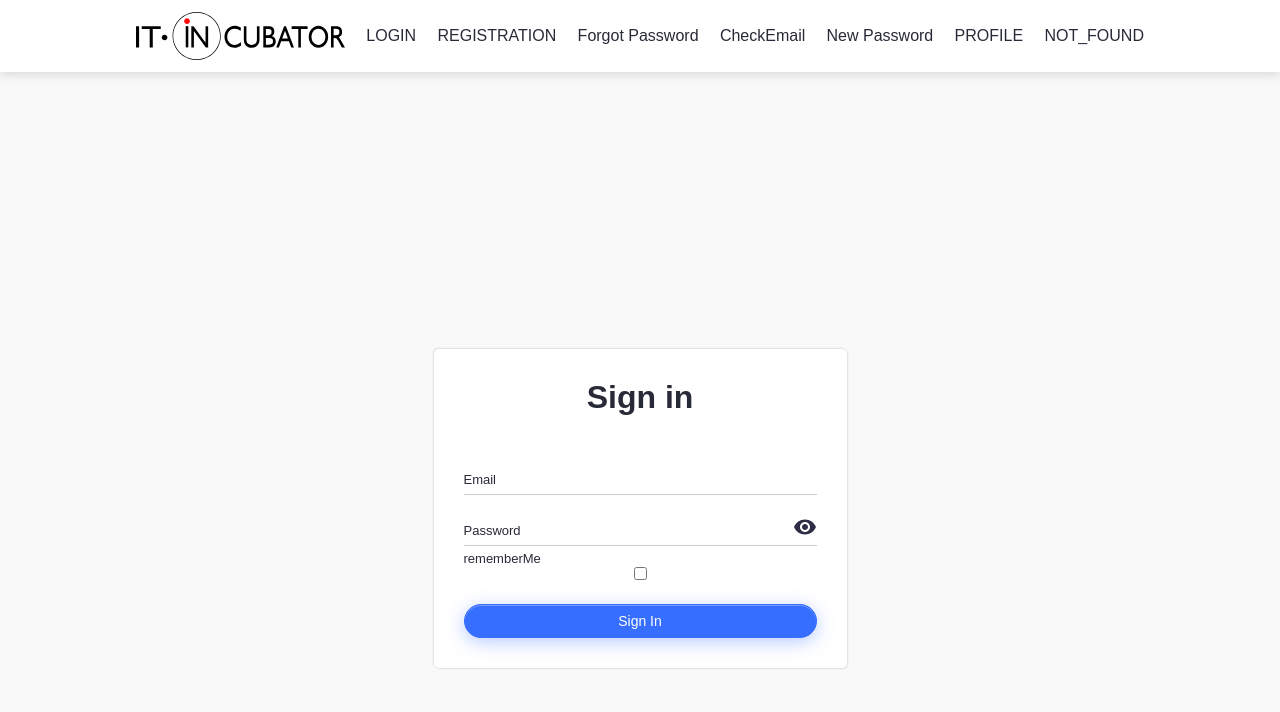
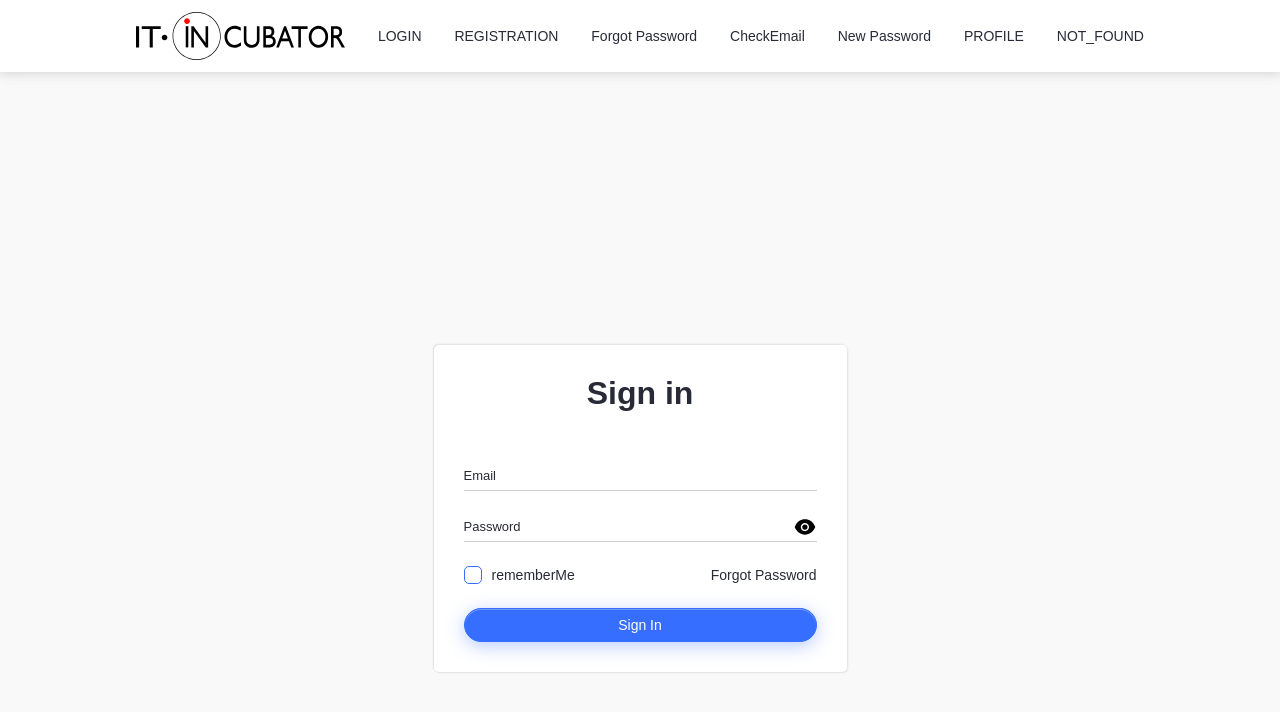
Before and after one commit to vovkahorror/learning-cards, a React (Create React App) app: page /#/login in a window 1280 px wide. Shown: the top 712 px of the page. Built offline with nearby package versions, Linux system fonts and the light colour scheme; no server answers.

Commit message:
add Box Input component & some fixes

```diff
--- a/src/common/components/Input/Input.tsx
+++ b/src/common/components/Input/Input.tsx
@@ -1,99 +1,61 @@
-import React, { useState } from 'react'
+import React, { ForwardedRef, useState, memo, forwardRef } from 'react'
 
-import { ReactComponent as Eye } from '../../../assets/img/eye.svg'
+import { AiFillEye, AiFillEyeInvisible } from 'react-icons/ai'
 
-import { styled } from 'styles/theme'
+import {
+  ButtonTogglePass,
+  Checkbox,
+  CheckIcon,
+  InputContainer,
+  InputSelector,
+  Label,
+} from './input.styled'
 
 type InputPropsType = {
   type: string
   label: string
 }
-const InputContainer = styled.div`
-  position: relative;
-  margin-top: 20px;
-  margin-bottom: 20px;
-`
-const InputSelector = styled.input`
-  box-sizing: border-box;
-  margin: 0;
-  padding: 4px 30px 4px 0px;
-  color: ${props => props.theme.colors.dark};
-  font-size: 14px;
-  line-height: 1.5714285714285714;
-  list-style: none;
-  position: relative;
-  display: inline-block;
-  width: 100%;
-  min-width: 0;
-  background-color: ${props => props.theme.colors.light};
-  background-image: none;
-  border: 0;
-  border-bottom: 1px solid ${props => props.theme.colors.inputBorderColor};
-  border-radius: 0;
-  transition: border-color 0.2s, color 0.2s;
-  &:focus,
-  &:active {
-    border-color: ${props => props.theme.colors.primary};
-    outline: 0;
-  }
-  &:focus + label,
-  &:not(:placeholder-shown) + label {
-    top: -8px;
-  }
-`
-const Label = styled.label`
-  font-size: 13px;
-  font-weight: 400;
-  color: ${props => props.theme.colors.dark};
-  position: absolute;
-  left: 0;
-  top: 50%;
-  transform: translateY(-50%);
-  transition: 0.2s ease-in;
-`
 
-const ButtonTogglePass = styled.button`
-  background: none;
-  border: 0;
-  position: absolute;
-  right: 0;
-  top: 0;
-  width: 24px;
-  height: 24px;
-  cursor: pointer;
-  display: flex;
-  align-items: center;
-  justify-content: center;
-  &:focus,
-  &:active {
-    outline: 0;
-  }
-`
-
-export const Input = React.memo((props: InputPropsType) => {
+export const Input = memo(
+  forwardRef((props: InputPropsType, ref: ForwardedRef<HTMLInputElement>) => {
     const [type, setType] = useState(props.type)
+    const { label, ...rest } = props
     const passViewHandler = () => {
       const newType = type === 'password' ? 'text' : 'password'
 
       setType(newType)
     }
 
-  if (props.type !== 'password') {
+    switch (props.type) {
+      case 'password':
         return (
           <InputContainer>
-        <InputSelector type={type} placeholder={' '} />
+            <InputSelector ref={ref} {...rest} type={type} placeholder={' '} />
             <Label>{props.label}</Label>
+            <ButtonTogglePass onClick={passViewHandler}>
+              {type === 'password' ? (
+                <AiFillEye size={'2rem'} />
+              ) : (
+                <AiFillEyeInvisible size={'2rem'} />
+              )}
+            </ButtonTogglePass>
           </InputContainer>
         )
-  } else {
+      case 'checkbox':
+        return (
+          <Checkbox>
+            <input {...rest} ref={ref} />
+            <CheckIcon />
+            {props.label}
+          </Checkbox>
+        )
+      default:
         return (
           <InputContainer>
-        <InputSelector type={type} placeholder={' '} />
+            <InputSelector {...rest} type={type} ref={ref} placeholder={' '} />
             <Label>{props.label}</Label>
-        <ButtonTogglePass onClick={passViewHandler}>
-          <Eye />
-        </ButtonTogglePass>
           </InputContainer>
         )
     }
   })
+)
--- /dev/null
+++ b/src/common/components/Input/input.styled.ts
@@ -0,0 +1,133 @@
+import { styled, theme } from 'styles/theme'
+
+export const InputContainer = styled.div`
+  position: relative;
+  margin-top: 20px;
+  margin-bottom: 20px;
+`
+export const InputSelector = styled.input`
+  box-sizing: border-box;
+  margin: 0;
+  padding: 4px 30px 4px 0px;
+  color: ${props => props.theme.colors.dark};
+  font-size: 14px;
+  line-height: 1.5714285714285714;
+  list-style: none;
+  position: relative;
+  display: inline-block;
+  width: 100%;
+  min-width: 0;
+  background-color: transparent;
+  background-image: none;
+  border: 0;
+  border-bottom: 1px solid ${props => props.theme.colors.inputBorderColor};
+  border-radius: 0;
+  transition: border-color 0.2s, color 0.2s;
+  z-index: 1;
+
+  &:-webkit-autofill,
+  &:-internal-autofill-selected {
+    background-color: transparent !important;
+  }
+
+  &:-webkit-autofill {
+    -webkit-box-shadow: 0 0 0 50px white inset;
+    -webkit-text-fill-color: #333;
+  }
+
+  &:-webkit-autofill:focus {
+    -webkit-box-shadow: 0 0 0 50px white inset;
+    -webkit-text-fill-color: #333;
+  }
+
+  &:focus,
+  &:active {
+    border-color: ${props => props.theme.colors.primary};
+    outline: 0;
+  }
+
+  &:focus + label,
+  &:not(:placeholder-shown) + label {
+    top: -4px;
+  }
+`
+export const Label = styled.label`
+  font-size: 13px;
+  font-weight: 400;
+  color: ${props => props.theme.colors.dark};
+  position: absolute;
+  left: 0;
+  top: 50%;
+  transform: translateY(-50%);
+  transition: 0.2s ease-in;
+`
+export const ButtonTogglePass = styled.button`
+  background: none;
+  border: 0;
+  position: absolute;
+  right: 0;
+  top: 4px;
+  width: 24px;
+  height: 24px;
+  cursor: pointer;
+  display: flex;
+  align-items: center;
+  justify-content: center;
+  z-index: 1;
+
+  &:focus,
+  &:active {
+    outline: 0;
+  }
+`
+
+export const CheckIcon = styled.div`
+  background-color: ${props => props.theme.colors.light};
+  border: 1px solid ${props => props.theme.colors.primary};
+  border-radius: 5px;
+  width: 18px;
+  height: 18px;
+  flex: 0 0 18px;
+  margin-right: 10px;
+  position: relative;
+  transition: background-color 0.4s cubic-bezier(0.445, 0.05, 0.55, 0.95);
+
+  &:after {
+    content: '';
+    position: absolute;
+    width: 6px;
+    height: 10px;
+    border: 2px solid ${props => props.theme.colors.light};
+    border-top: 0;
+    border-left: 0;
+    left: 5px;
+    top: 2px;
+    opacity: 0;
+    transform: rotate(40deg);
+    transition: opacity 0.25s cubic-bezier(0.445, 0.05, 0.55, 0.95);
+  }
+`
+
+export const Checkbox = styled.label`
+  display: inline-flex;
+  align-items: center;
+  position: relative;
+  cursor: pointer;
+  font-size: 14px;
+  font-weight: 500;
+
+  input {
+    width: 0;
+    height: 0;
+    visibility: hidden;
+    position: absolute;
+  }
+
+  input:checked + ${CheckIcon} {
+    background: ${props => props.theme.colors.primary};
+
+    &:after {
+      opacity: 1;
+    }
+  }
+`
--- a/src/common/components/Layout/Box.ts
+++ b/src/common/components/Layout/Box.ts
@@ -29,7 +29,16 @@ type DisplayType =
 type BoxPropsType = {
   display?: DisplayType
   alignItems?: 'center' | 'start' | 'end' | 'flex-start' | 'flex-end' | 'self-start' | 'self-end'
-  justifyContent?: 'center' | 'start' | 'end' | 'flex-start' | 'flex-end' | 'left' | 'right'
+  justifyContent?:
+    | 'center'
+    | 'start'
+    | 'end'
+    | 'flex-start'
+    | 'flex-end'
+    | 'left'
+    | 'right'
+    | 'space-between'
+    | 'space-arround'
 } & MarginType &
   PaddingType
 
@@ -120,4 +129,10 @@ export const Box = styled.div<BoxPropsType>`
       margin-left: ${sizes[props.mx]};
       margin-right: ${sizes[props.mx]};
     `}
+  ${props =>
+    props.my &&
+    css`
+      margin-top: ${sizes[props.my]};
+      margin-bottom: ${sizes[props.my]};
+    `}
 `
--- a/src/features/auth/Login/Login.tsx
+++ b/src/features/auth/Login/Login.tsx
@@ -1,12 +1,14 @@
 import React from 'react'
 
 import { SubmitHandler, useForm } from 'react-hook-form'
+import { Link } from 'react-router-dom'
 
 import { Button } from 'common/components/Button/Button'
 import { Input } from 'common/components/Input/Input'
 import { Box } from 'common/components/Layout/Box'
 import { useAppDispatch } from 'common/hooks/useAppDispatch'
 import { getUserData } from 'features/auth/authSlice'
+import { PATH } from 'pages/path'
 
 type LoginFields = {
   email: string
@@ -19,6 +21,7 @@ export const Login = () => {
   const { register, handleSubmit } = useForm<LoginFields>()
   const onSubmit: SubmitHandler<LoginFields> = data =>
     dispatch(getUserData(data.email, data.password, data.rememberMe))
+
   return (
     <>
       <Box display={'flex'} justifyContent={'center'} alignItems={'center'} mb={'5'}>
@@ -28,9 +31,13 @@ export const Login = () => {
       <form onSubmit={handleSubmit(onSubmit)}>
         <Input {...register('email', { required: true })} type={'text'} label={'Email'} />
         <Input {...register('password', { required: true })} type={'password'} label={'Password'} />
-        <Input type={'checkbox'} {...register('rememberMe')} label={'rememberMe'} />
-        <Button type={'submit'} fullWidth={true}>Sign In</Button>
-
+        <Box display={'flex'} justifyContent={'space-between'} alignItems={'center'} my={'4'}>
+          <Input type={'checkbox'} {...register('rememberMe')} label={'rememberMe'} />
+          <Link to={PATH.FORGOT_PASSWORD}>Forgot Password</Link>
+        </Box>
+        <Button type={'submit'} fullWidth={true}>
+          Sign In
+        </Button>
       </form>
     </>
   )
--- a/src/styles/theme.tsx
+++ b/src/styles/theme.tsx
@@ -49,6 +49,12 @@ export const GlobalStyle = createGlobalStyle`
         -webkit-font-smoothing: antialiased;
         -moz-osx-font-smoothing: grayscale;
     }
+    a {
+      text-decoration: none;
+      color: ${theme.colors.dark};
+      font-weight: 500;
+      font-size: 14px;
+    }
 	#root {
 	  	min-height: 100vh;
 	}
```
Lines whose indentation alone changed are shown as unchanged.
